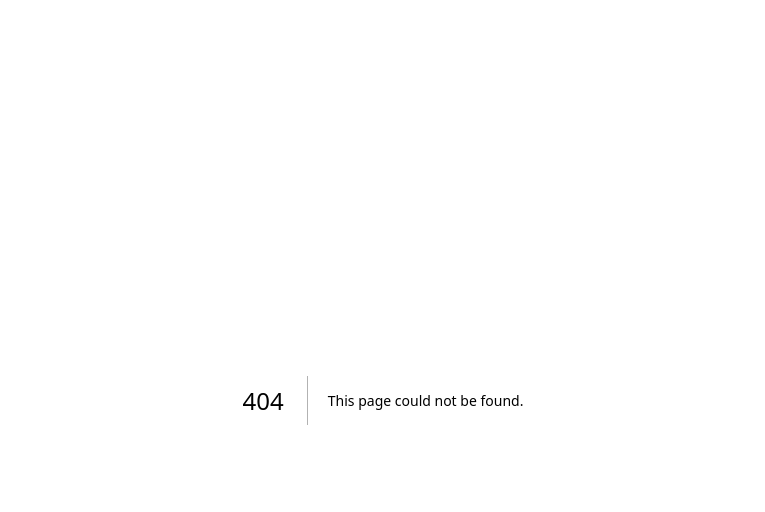
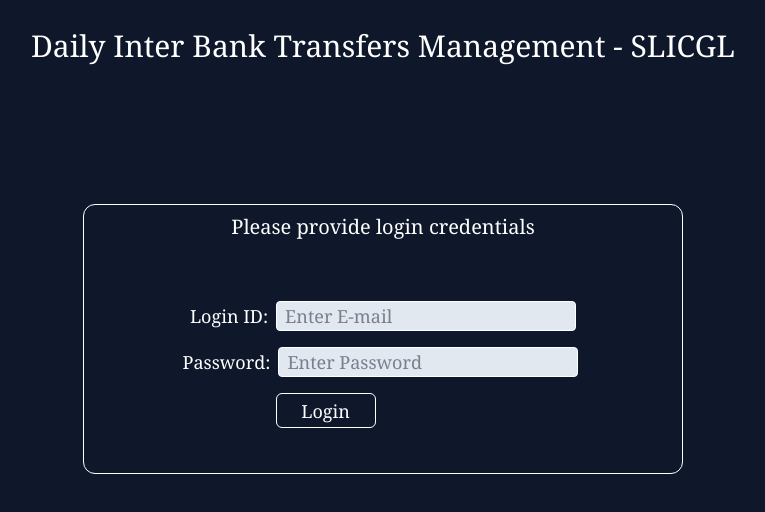
Before and after one commit to AKILADILSHANED/SLIC_Inter_Bank_Transfer_Management_Frontend, a Next.js app: page /User/UserLogin in a window 1280 px wide. Before the commit this address had no page. Shown: the top 512 px of the page, without its empty margins (257-1022 px from the left). Built offline with nearby package versions, Linux system fonts and the light colour scheme.

Commit message:
Implemented User Login

```diff
--- /dev/null
+++ b/app/Spinner/page.jsx
@@ -0,0 +1,10 @@
+import React from 'react'
+import { ClipLoader } from "react-spinners";
+
+export default function Spinner() {
+  return (
+    <div>
+        <ClipLoader color="#36d7b7" size={20}/>
+    </div>
+  )
+}
--- /dev/null
+++ b/app/User/DashBoard/page.jsx
@@ -0,0 +1,7 @@
+import React from 'react'
+
+export default function DashBoard() {
+  return (
+    <div>DashBoard</div>
+  )
+}
--- /dev/null
+++ b/app/User/UserLogin/page.jsx
@@ -0,0 +1,128 @@
+"use client";
+import React, { useRef, useState } from "react";
+import { useRouter } from "next/navigation";
+import Spinner from "@/app/Spinner/page";
+
+export default function UserLogin() {
+  const [errorMessage, setErrorMessage] = useState("");
+  const emailRef = useRef("");
+  const passwordRef = useRef("");
+  const router = useRouter();
+  const [loadingStatus, setLoadingStatus] = useState(false);
+
+  //Handle Login function
+
+  const handleLogin = async (e) => {
+    e.preventDefault();
+    setErrorMessage("");
+    const email = emailRef.current.value;
+    const password = passwordRef.current.value;
+    setLoadingStatus(true);
+    try {
+      const request = await fetch(
+        `http://localhost:8080/api/v1/user/user-login?userEmail=${encodeURIComponent(
+          email
+        )}&userPassword=${encodeURIComponent(password)}`,
+        {
+          method: "POST",
+          credentials: "include",
+          headers: { "Content-Type": "application/json" },
+          body: JSON.stringify({
+            userEmail: email,
+            userPassword: password,
+          }),
+        }
+      );
+      if (request.ok) {
+        const response = await request.json();
+        if (response.userAvailability == false) {
+          setLoadingStatus(false);
+          setErrorMessage(response.userLoginMessage);
+        } else {
+          setTimeout(() => {
+            setLoadingStatus(false);
+            router.push("/User/DashBoard");
+          }, 1000);
+        }
+      } else {
+        setLoadingStatus(false);
+        setErrorMessage("An error occuured. Please contact the administrator!");
+      }
+    } catch (error) {
+      setLoadingStatus(false);
+      setErrorMessage("Error sending request. Please contact administrator!");
+    }
+  };
+
+  return (
+    <div className="bg-slate-900 min-h-screen flex flex-col">
+      <div className="text-white font-serif text-3xl items-center justify-center flex">
+        <label className="mt-7">
+          Daily Inter Bank Transfers Management - SLICGL
+        </label>
+      </div>
+      <form onSubmit={(e) => handleLogin(e)}>
+        <div className=" flex flex-col items-center justify-center mt-35">
+          <div className="border border-white h-[270px] w-[600px] rounded-xl">
+            <div className="flex flex-row justify-center mt-2">
+              <label className="text-white text-xl font-serif">
+                Please provide login credentials
+              </label>
+            </div>
+
+            <div className="flex flex-row items-center justify-center text-white mt-15">
+              <div className="font-serif text-lg">
+                <label>Login ID: </label>
+              </div>
+              <div className="font-serif text-lg">
+                <input
+                  type="email"
+                  className="ml-2 w-[300px] border border-white rounded-sm outline-none px-2 bg-slate-200 text-slate-900"
+                  placeholder="Enter E-mail"
+                  required
+                  ref={emailRef}
+                />
+              </div>
+            </div>
+            <div className="ml-[-5px] flex flex-row items-center justify-center text-white mt-4">
+              <div className="font-serif text-lg">
+                <label>Password: </label>
+              </div>
+              <div className="font-serif text-lg">
+                <input
+                  type="password"
+                  className="ml-2 w-[300px] border border-white rounded-sm outline-none px-2  bg-slate-200 text-slate-900"
+                  placeholder="Enter Password"
+                  required
+                  ref={passwordRef}
+                />
+              </div>
+            </div>
+
+            <div className="ml-[-115px] flex flex-row items-center justify-center text-white mt-4">
+              <div className="font-serif text-lg">
+                <button
+                  type="submit"
+                  className="border w-[100px] h-[35px] rounded-md hover:bg-slate-700 flex flex-row items-center justify-center px-2 py-1">
+                  {loadingStatus && (
+                    <div className="mt-1">
+                      <Spinner />
+                    </div>
+                  )}
+                  <div className="px-2">Login</div>
+                </button>
+              </div>
+            </div>
+            {errorMessage && (
+              <div className="ml-[15px] flex flex-row items-center justify-center text-white mt-2">
+                <div className="text-md">
+                  <label className="text-red-500">{errorMessage}</label>
+                </div>
+              </div>
+            )}
+          </div>
+        </div>
+      </form>
+    </div>
+  );
+}
--- a/app/page.js
+++ b/app/page.js
@@ -1,7 +1,9 @@
+import UserLogin from "./User/UserLogin/page";
+
 export default function Home() {
   return (
     <div>
-
+      <UserLogin/>
     </div>
   );
 }
```
Also changed, not shown: package.json (+5 -3 lines), 1 other file (tests, documents, lock files or other folders).
